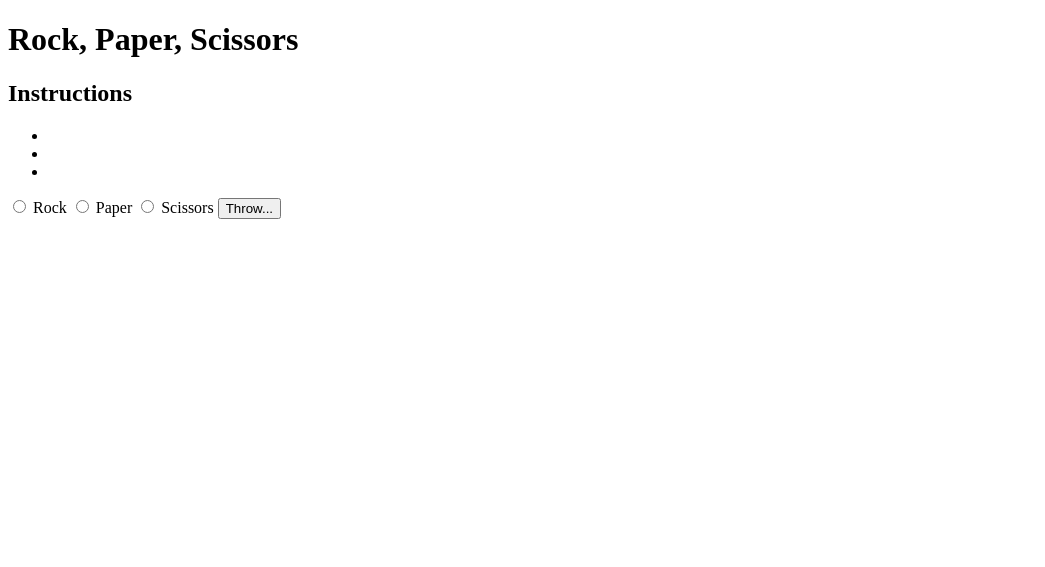
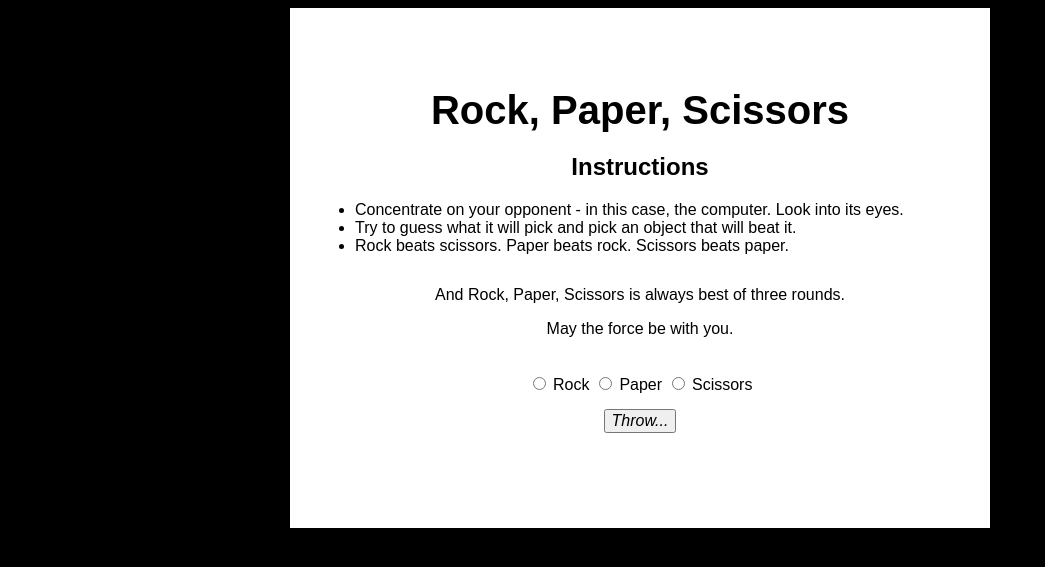
Before and after one commit to Matt49/e2, a PHP site: page / in a window 1280 px wide. Shown: the top 567 px of the page, without its empty margins (0-1045 px from the left). Run offline with PHP 8.4, Linux system fonts and the light colour scheme.

Commit message:
Working Application with Multiple Rounds

```diff
--- a/p3/index-controller.php
+++ b/p3/index-controller.php
@@ -2,12 +2,24 @@
 
 session_start();
 
+//
 if (isset($_SESSION['outcome'])) {
     $outcome = $_SESSION['outcome'];
     $showResult = true;
     $_SESSION['outcome'] = null;
-    $playerPoints = $_SESSION['playerPoints'];
+
 }
 else {
     $showResult = false;
 }
+
+//
+if (isset($_SESSION['matchWinner'])) {
+    $matchWinner = $_SESSION['matchWinner'];
+    $showWinner = true;
+    $_SESSION['matchWinner'] = null;
+
+}
+else {
+    $showWinner = false;
+}
--- a/p3/index.php
+++ b/p3/index.php
@@ -5,18 +5,22 @@
 <head>
     <title>P2: Rock, Paper, Scissors</title>
     <meta charset='utf-8'>
+    <link rel="stylesheet" type="text/css" href="style.css">
 </head>
 
 <body>
-
+    <main class="container">
         <h1>Rock, Paper, Scissors</h1>
-
         <h2>Instructions</h2>
+        <div class='instructions'>
                 <ul>
-<li></li>
-<li></li>
-<li></li>
+                <li>Concentrate on your opponent - in this case, the computer. Look into its eyes.</li>
+                <li>Try to guess what it will pick and pick an object that will beat it.</li>
+                <li>Rock beats scissors. Paper beats rock. Scissors beats paper.</li>
                 </ul>
+        </div>
+        <p>And Rock, Paper, Scissors is always best of three rounds.</p>
+        <p>May the force be with you.</p>
 
         <form method='POST' action='process.php'>
 
@@ -27,30 +31,39 @@
                 <label for='paper'>Paper</label>
 
                 <input type='radio' name='throw' value='scissors' id='scissors'>
-<label for='scissors'>Scissors</label>
+                <label for='scissors'>Scissors</label> <br>
 
                 <button type='submit'>Throw...</button>
 
         </form>
 
+        <div class="round">
                 <?php if ($showResult) { ?>
 
                         <?php if ($outcome['outcome'] == 'tie') { ?>
-                It is a tie.
+                                <p>It's a tie! Try again.</p>
                         <?php } elseif ($outcome['outcome'] == 'win') {?>
-                You win!
+                                <p>You win this round! Way to go.</p>
                         <?php } else {?>
-                You lose :(
+                                <p>You lose this round.<br>
                         <?php } ?>
-     <br>
-     <br>
+                <?php } ?>
+        </div>
 
-    <?php var_dump($outcome); ?>
-    <?php var_dump($playerPoints); ?>
+        <div class="match">
+                <?php if ($showWinner) { ?>
 
+                        <?php if ($matchWinner == 'you') { ?>
+                                <p>You are the Match Winner.<br>
+                                The force is strong in you.</p>
+                                <p>Choose your next throw to play another match.</p>
+                        <?php } else {?>
+                                <p>You lose the match :( <br>
+                                You still have much to learn young jedi.<br>
+                                Try again to start another match.</p>
                         <?php } ?>
-
-
+                <?php } ?>
+        </div>
+    </main>
 </body>
-
 </html>
--- /dev/null
+++ b/p3/style.css
@@ -0,0 +1,49 @@
+/*Styles for Rock, Paper, Scissors*/
+
+body {
+    font-family: sans-serif;
+    text-align: center;
+    background: black;
+    padding: 0;
+}
+
+
+h1 {
+    font-size: 2.5em;
+    margin: 0;
+}
+
+ul {
+    margin: 0;
+    padding: 0 15px 15px;
+}
+
+form {
+    padding-top: 20px;
+}
+
+button {
+    margin: 15px 0;
+    font-size: 1em;
+    font-style: italic;
+}
+
+.container {
+	width: 90%;
+    max-width: 600px;
+    margin: 0 auto;
+    padding: 5em 50px;
+    background: white;
+}
+
+.instructions {
+	text-align: left;
+}
+
+.round {
+    color: blue;
+}
+
+.match {
+    color: blueviolet;
+}
```
Also changed, not shown: p3/HelpRequest.md (deleted, +0 -86 lines), p3/process.php (+40 -19 lines), p3/README.md. Lines whose indentation alone changed are shown as unchanged.
